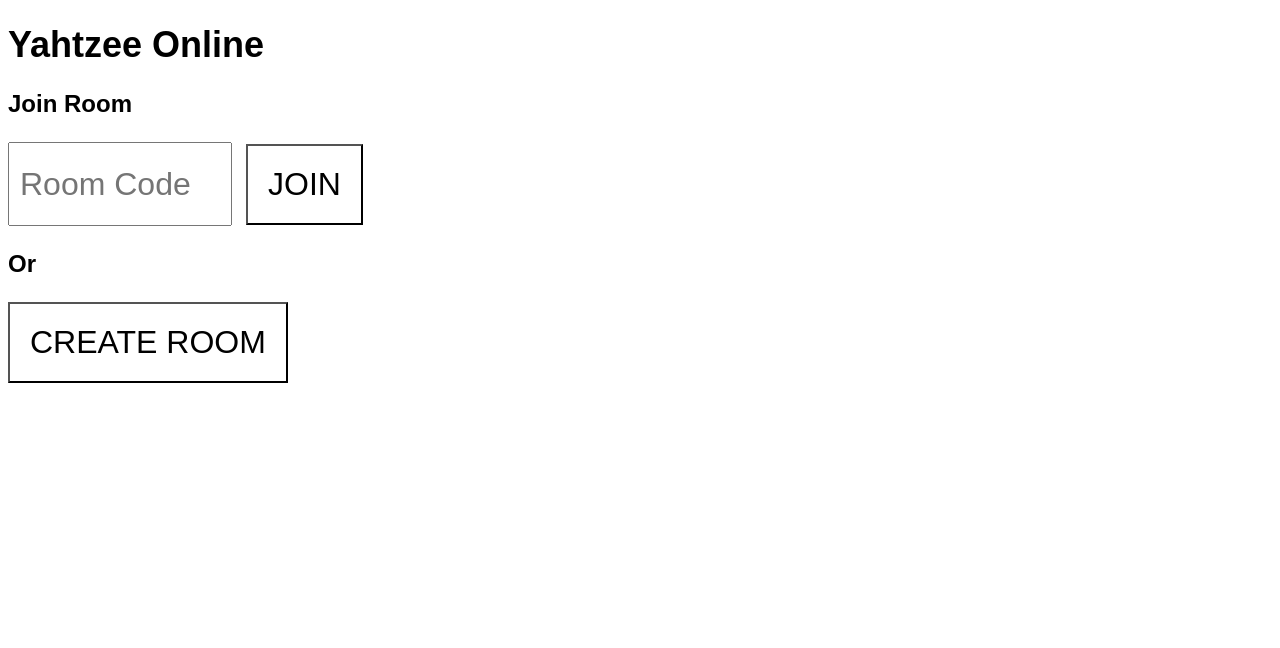
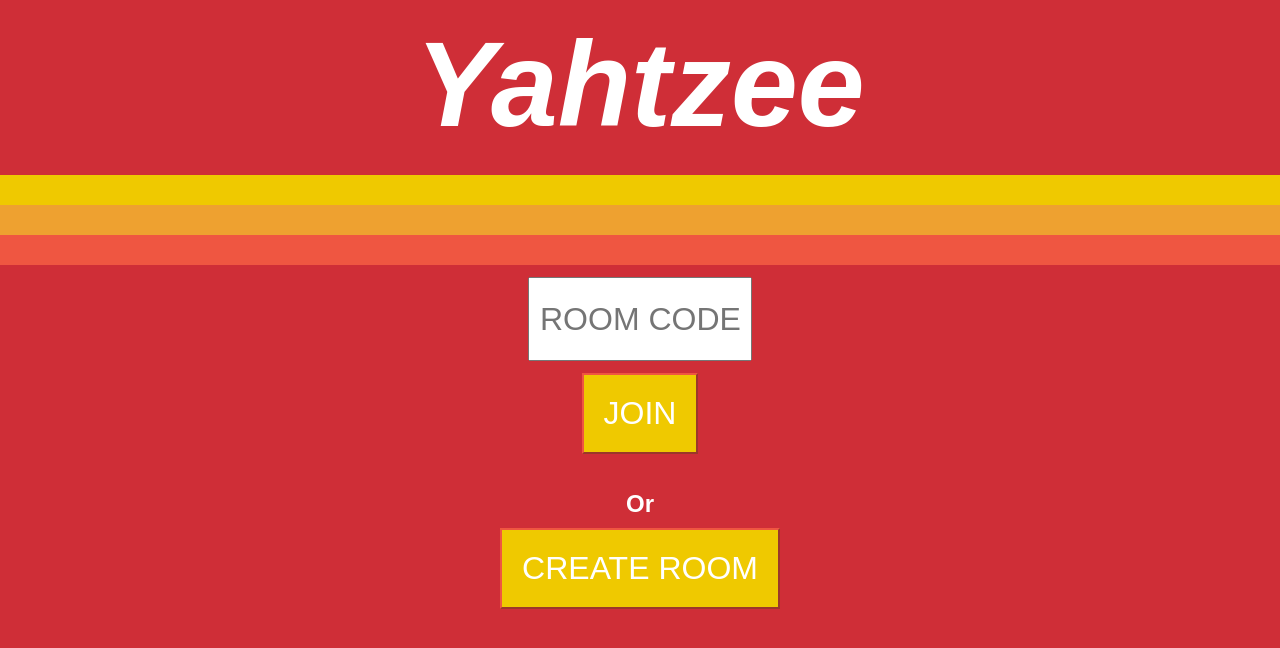
Before and after one commit to beachjoshua/CompetitiveYahtzee, a Flask app: page / in a window 1280 px wide. Shown: the top 648 px of the page. Run offline with Flask 3, Linux system fonts and the light colour scheme.

Commit message:
updated css for index.html

```diff
--- a/static/styles.css
+++ b/static/styles.css
@@ -51,14 +51,18 @@
   font-size: 32px;
   height: 60px;
   width: 200px;
-  margin-right: 10px;
+  text-align: center;
+  text-transform: uppercase;
 }
 
 .joinButton {
   padding: 20px;
   font-size: 32px;
+  text-align: center;
+  color: #ffffff;
 
-  background: none;
+  background: #efc900;
+  border-color: #ef5641;
 }
 
 .joinButton img {
@@ -70,12 +74,55 @@
 
 .indexTitle {
   font-family: 'Arial', sans-serif;
-  font-size: 36px;
-  color: #000000;
+  font-style: italic;
+  font-size: 120px;
+  color: #ffffff;
+  text-align: center;
+  margin: 15px 0px 10px 0px;
+}
+
+.title-lines {
+  width: 100vw;
+  margin: 0px;
+  align-self: stretch;
+}
+
+.line {
+  height: 30px;
+  width: 100%;
+}
+
+.line-yellow {
+  background-color: #efc900;
+}
+
+.line-orange {
+  background-color: #eea130;
+}
+
+.line-red-orange {
+  background-color: #ef5641;
 }
 
 .indexHeader {
   font-family: 'Arial', sans-serif;
   font-size: 24px;
-  color: #000000;
+  color: #ffffff;
+  text-align: center;
+  margin-bottom: 10px;
 }
+
+.indexBody {
+  background-color: #cf2e37;
+  display: flex;
+  flex-direction: column;
+  justify-content: center;
+  align-items: center;
+  text-align: center;
+  gap: 12px;
+  margin: 0;
+}
+
+.roomBody {
+  background-color: #a52020;
+}
--- a/templates/index.html
+++ b/templates/index.html
@@ -4,10 +4,15 @@
   <title>Lobby</title>
   <link rel="stylesheet" href="/static/styles.css">
 </head>
-<body>
-  <h1 class="indexTitle">Yahtzee Online</h1>
+<body class="indexBody">
+  <h1 class="indexTitle">Yahtzee</h1>
 
-  <h3 class="indexHeader">Join Room</h3>
+  <div class="title-lines">
+    <div class="line line-yellow"></div>
+    <div class="line line-orange"></div>
+    <div class="line line-red-orange"></div>
+  </div>
+
   <input id="code" class="roomCodeInput" placeholder="Room Code">
   <button class="joinButton" onclick="joinRoom()">
     JOIN
--- a/templates/room.html
+++ b/templates/room.html
@@ -5,7 +5,7 @@
   <script src="https://cdn.socket.io/4.7.2/socket.io.min.js"></script>
   <link rel="stylesheet" href="/static/styles.css">
 </head>
-<body>
+<body class="roomBody">
   <h1>Room Code: {{ code }}</h1>
 
   <div id="joinSection">
```
